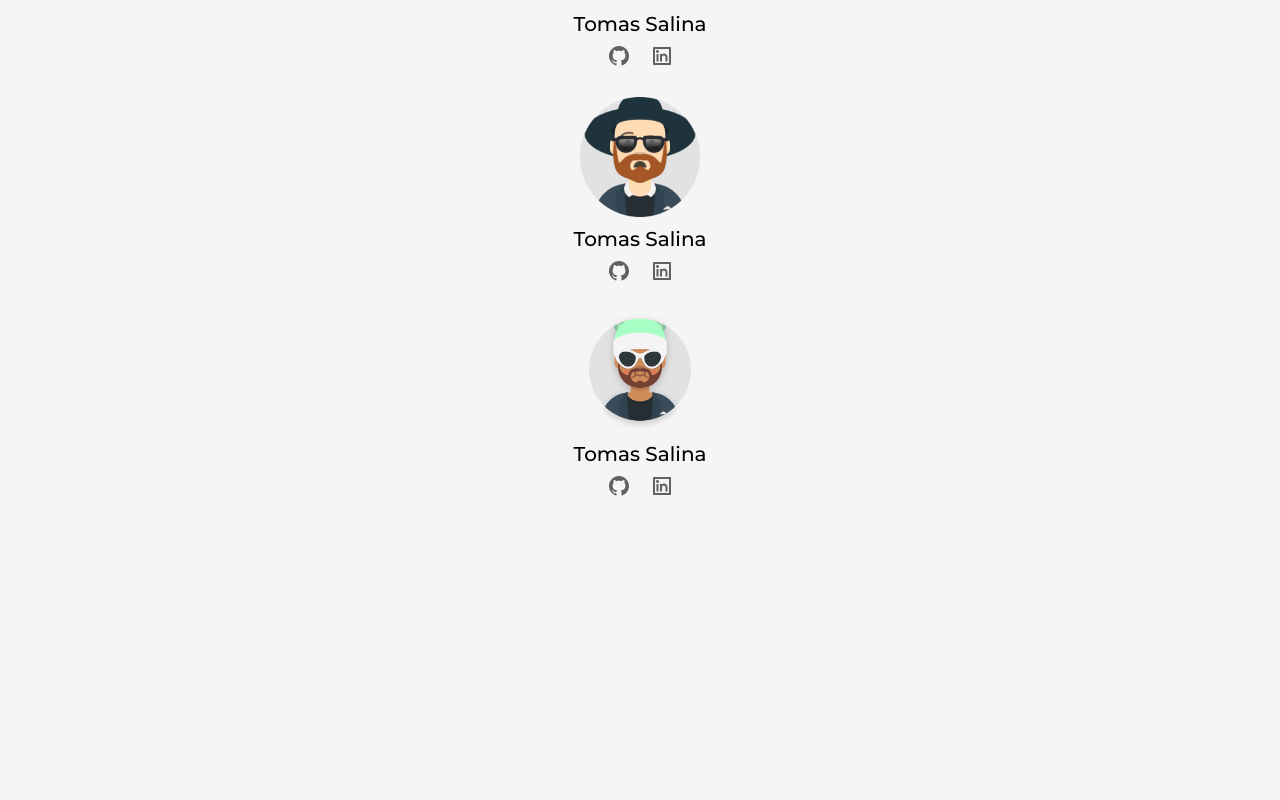
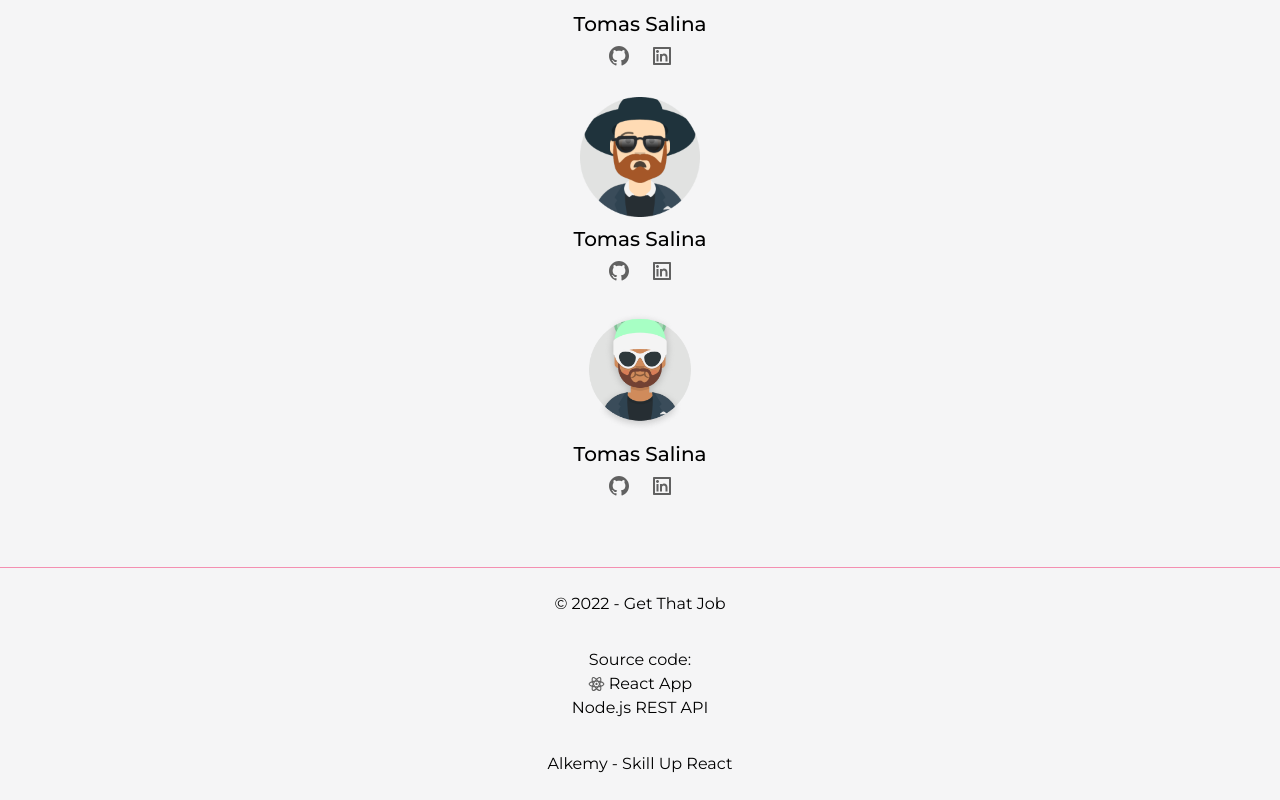
Before and after one commit to tomassalina/get-that-job, a React (Vite) app: page / in a window 1280 px wide. Shown: the part 1568-2368 px from the top of the page. Before the commit the page ends 2135 px from the top, so only its background shows below. Built offline with nearby package versions, Linux system fonts and the light colour scheme.

Commit message:
Footer component

```diff
--- /dev/null
+++ b/src/components/Footer/Footer.styles.scss
@@ -0,0 +1,27 @@
+.Footer {
+  border-top: var(--global-border);
+  padding: 24px 0;
+  text-align: center;
+  &__grid {
+    display: flex;
+    flex-direction: column;
+    align-items: center;
+    justify-content: space-between;
+    gap: 32px;
+  }
+  &__technologies {
+    display: flex;
+    flex-direction: column;
+    a {
+      display: flex;
+      align-items: center;
+      justify-content: center;
+      gap: 4px;
+      text-decoration: none;
+      color: var(--content-color);
+      &:hover {
+        text-decoration: underline;
+      }
+    }
+  }
+}
--- /dev/null
+++ b/src/components/Footer/Footer.tsx
@@ -0,0 +1,27 @@
+import './Footer.styles.scss'
+import ReactLogo from '../../assets/react-logo.svg'
+
+export const Footer = () => {
+  return (
+    <footer className="Footer">
+      <div className="wrapper">
+        <div className="Footer__grid">
+          <p className="Footer__copy">© 2022 - Get That Job</p>
+          <section>
+            <p>Source code:</p>
+            <div className="Footer__technologies">
+              <a
+                href="https://github.com/salinatomass/get-that-job"
+                target="_blank"
+              >
+                <img src={ReactLogo} alt="React logo" /> React App
+              </a>
+              <a href="#">Node.js REST API</a>
+            </div>
+          </section>
+          <p className="Footer__project">Alkemy - Skill Up React</p>
+        </div>
+      </div>
+    </footer>
+  )
+}
--- /dev/null
+++ b/src/components/Footer/index.ts
@@ -0,0 +1 @@
+export { Footer } from './Footer'
--- a/src/components/views/Home/Home.tsx
+++ b/src/components/views/Home/Home.tsx
@@ -4,6 +4,7 @@ import { Header } from '../../Header'
 import { HeroSection } from './sections/HeroSection'
 import { MainSection } from './sections/MainSection'
 import { TeamSection } from './sections/TeamSection'
+import { Footer } from '../../Footer'
 
 export const Home = () => {
   return (
@@ -12,6 +13,7 @@ export const Home = () => {
       <HeroSection />
       <MainSection />
       <TeamSection />
+      <Footer />
     </>
   )
 }
```
Also changed, not shown: src/assets/react-logo.svg (added).
